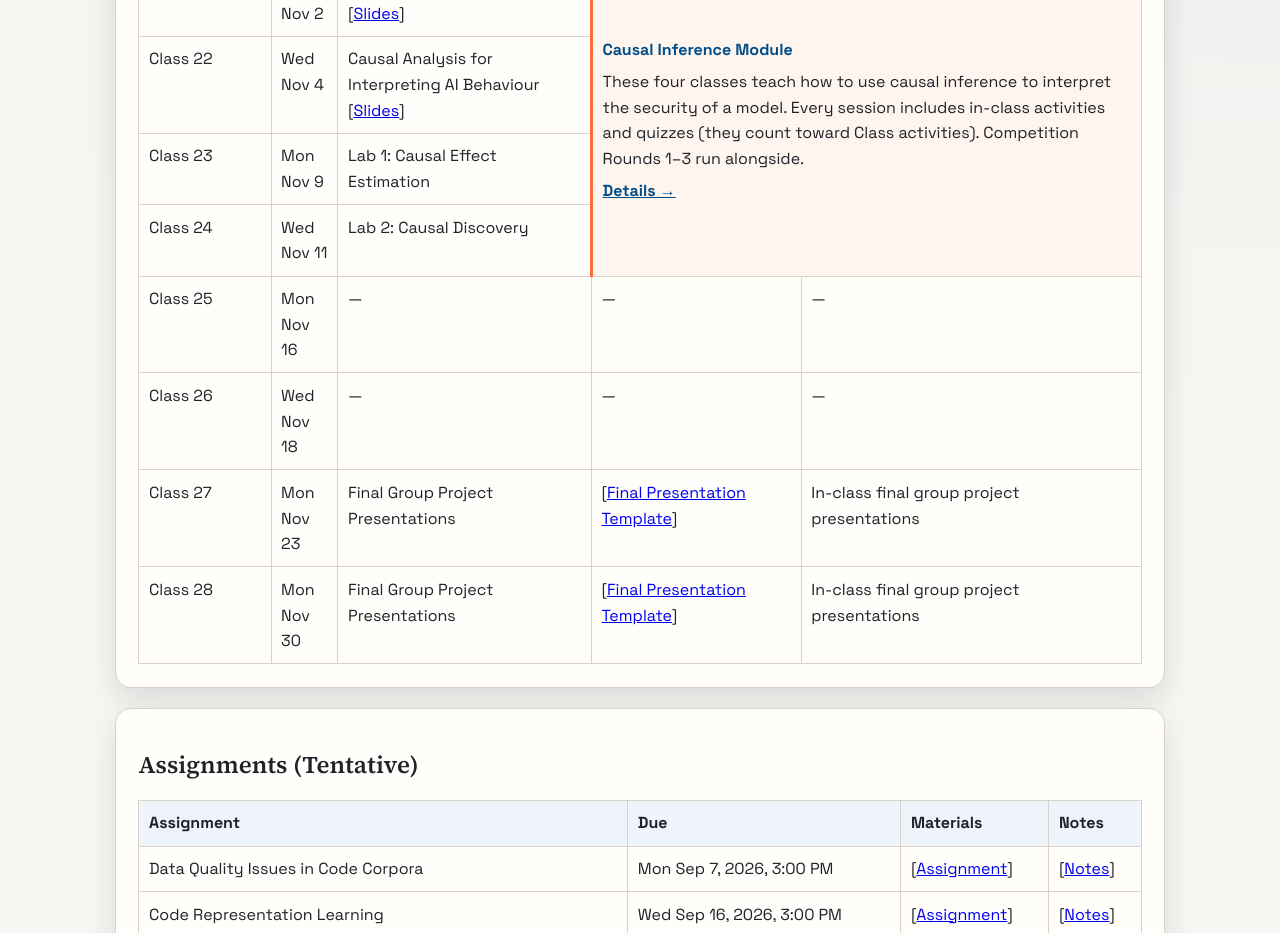
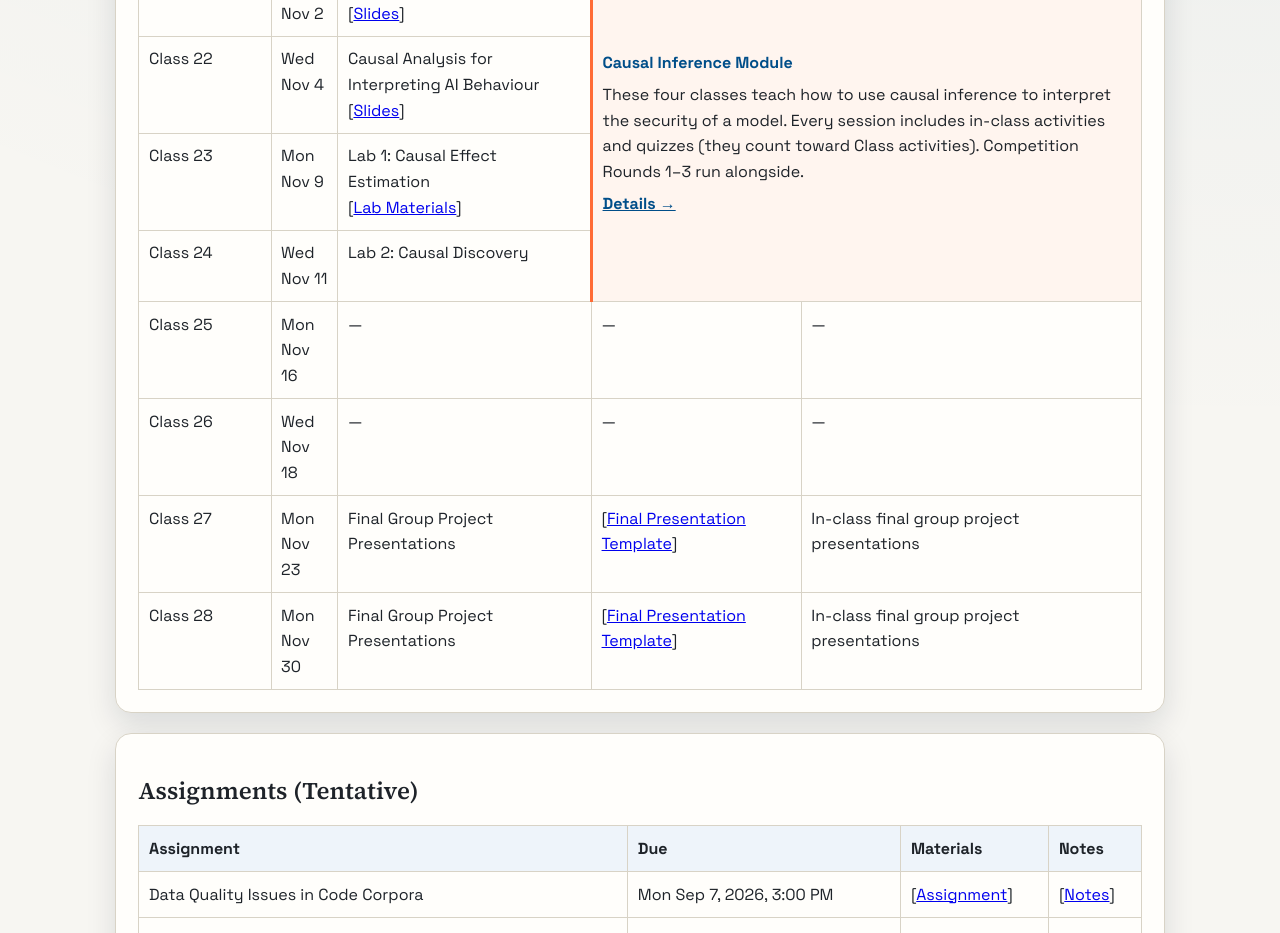
Before and after one commit to TAI4SE/TAI4SE.github.io, a plain HTML site: page index.html in a window 1280 px wide. Shown: the part 3232-4165 px from the top of the page. Drawn offline with Linux system fonts and the light colour scheme.

Commit message:
Add Class 23 (Lab 1) materials link
Co-Authored-By: Claude Opus 5.5 <noreply@anthropic.com>

```diff
--- a/index.html
+++ b/index.html
@@ -266,7 +266,7 @@
               <tr>
                 <td>Class 23</td>
                 <td>Mon Nov 9</td>
-                <td>Lab 1: Causal Effect Estimation</td>
+                <td>Lab 1: Causal Effect Estimation<br>[<a href="https://drive.google.com/file/d/1ltupNoFeKDmTqHaN5S24tAcSfZdqkC6i/view?usp=sharing" target="_blank" rel="noopener noreferrer">Lab Materials</a>]</td>
               </tr>
               <tr>
                 <td>Class 24</td>
```
